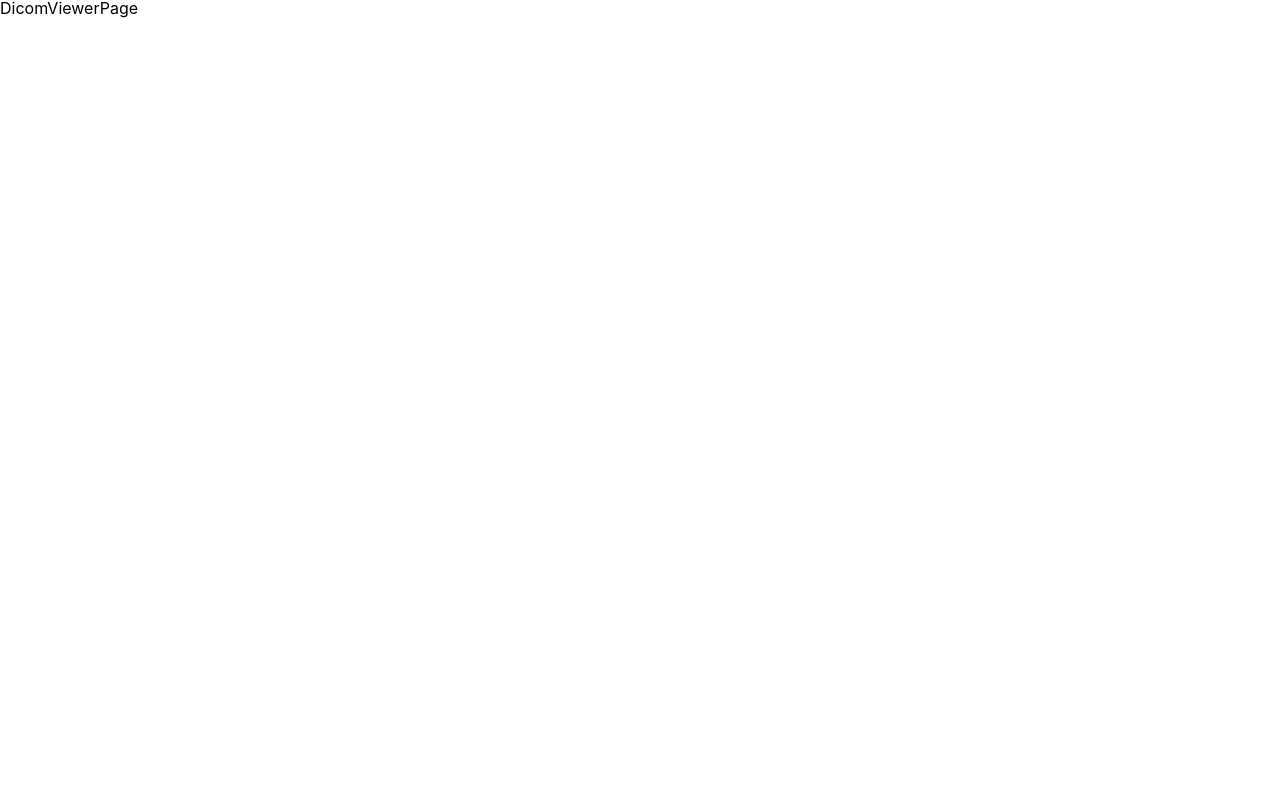
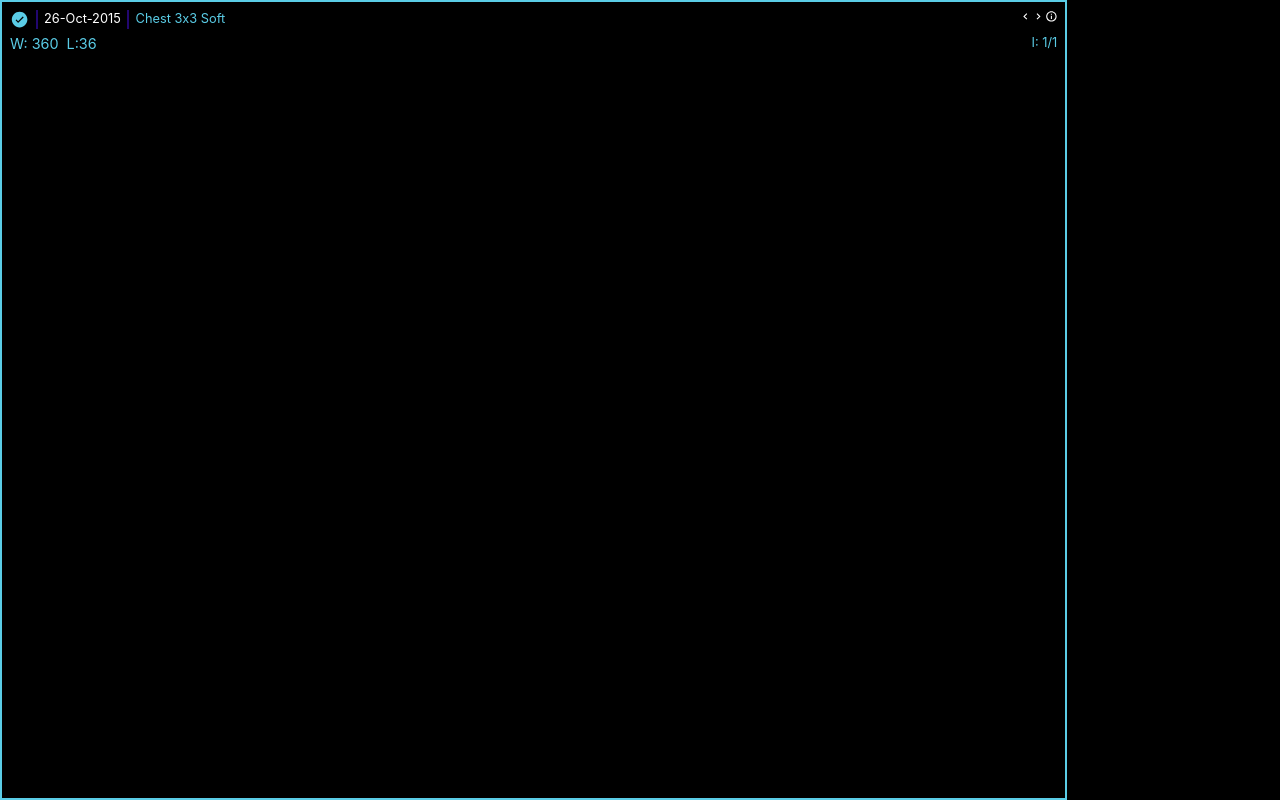
Before and after one commit to haticesaike/dicomViewer, a React (Vite) app: page /dicom-viewer/1 in a window 1280 px wide. Built offline with nearby package versions, Linux system fonts and the light colour scheme.

Commit message:
react router used & dicomViewer Header created

```diff
--- a/src/components/imageHeader/ImageHeader.module.css
+++ b/src/components/imageHeader/ImageHeader.module.css
@@ -0,0 +1,60 @@
+.container {
+    display: flex;
+    justify-content: space-between;
+    align-items: center;
+    padding: 0.5rem;
+    height: 100%;
+    width: 100%;
+    color: var(--white);
+    font-size: 0.8rem;
+}
+
+.row {
+    display: flex;
+    width: 100%;
+    flex-direction: column;
+    gap: 0.5rem;
+}
+
+.infoContainer {
+    display: flex;
+    justify-content: space-between;
+}
+
+.info {
+    display: flex;
+    align-items: center;
+    gap: 0.4rem;
+}
+
+.info div:last-child {
+    color: var(--blue-lighter);
+}
+
+.CheckmarkIcon {
+    color: var(--blue-lighter);
+    font-size: 1.2rem;
+}
+
+.verticalLine {
+    border-left: 2px solid var(--indigo-purple);
+    height: 1.2rem;
+}
+
+
+.dicomInfo {
+    display: flex;
+    justify-content: space-between;
+    color: var(--blue-lighter);
+
+}
+
+.dicomWindow {
+    font-size: 0.9rem;
+    display: flex;
+    gap: 0.5rem;
+}
+
+.icon {
+    cursor: pointer;
+}
--- a/src/components/imageHeader/ImageHeader.tsx
+++ b/src/components/imageHeader/ImageHeader.tsx
@@ -1,7 +1,42 @@
-function ImageHeader() {
+import React from 'react';
+import styles from './ImageHeader.module.css';
+import {IoIosCheckmarkCircle} from "react-icons/io";
+import {MdOutlineKeyboardArrowLeft, MdOutlineKeyboardArrowRight} from "react-icons/md";
+import {IoMdInformationCircleOutline} from "react-icons/io";
+
+
+const ImageHeader: React.FC = () => {
+
     return (
-        <div>ImageHeader</div>
-    );
-}
+        <div className={styles.container}>
+            <div className={styles.row}>
+                <div className={styles.infoContainer}>
+                    <div className={styles.info}>
+                        <IoIosCheckmarkCircle className={styles.CheckmarkIcon}/>
+                        <div className={styles.verticalLine}></div>
+                        <div>26-Oct-2015</div>
+                        <div className={styles.verticalLine}></div>
+                        <div>Chest 3x3 Soft</div>
+                    </div>
+                    <div className={styles.icons}>
+                        <MdOutlineKeyboardArrowLeft className={styles.icon}/>
+                        <MdOutlineKeyboardArrowRight className={styles.icon}/>
+                        <IoMdInformationCircleOutline className={styles.icon}/>
 
-export default ImageHeader;
+
+                    </div>
+                </div>
+                <div className={styles.dicomInfo}>
+                    <div className={styles.dicomWindow}>
+                        <div className={styles.windowWith}>W: 360</div>
+                        <div className={styles.windowLevel}>L:36</div>
+                    </div>
+                    <div className={styles.dicomInstance}>I: 1/1</div>
+                </div>
+            </div>
+
+        </div>
+    )
+};
+
+export default ImageHeader
--- a/src/components/studyItem/StudyItem.tsx
+++ b/src/components/studyItem/StudyItem.tsx
@@ -3,6 +3,7 @@ import {Button} from '@mantine/core';
 import {FaArrowRight} from 'react-icons/fa';
 import styles from './StudyItem.module.css';
 import {mockPatientData} from '../../data/MockData.tsx';
+import {useNavigate} from 'react-router-dom';
 
 
 interface StudyItemProps {
@@ -10,6 +11,8 @@ interface StudyItemProps {
 }
 
 const StudyItem: React.FC<StudyItemProps> = ({patientId}) => {
+    const navigate = useNavigate();
+
     const selectedPatient = useMemo(() => {
         return mockPatientData.find(patient => patient.id === patientId);
     }, [patientId]);
@@ -22,6 +25,7 @@ const StudyItem: React.FC<StudyItemProps> = ({patientId}) => {
                 {/*BASIC VIEWER BUTTON*/}
                 <Button
                     className={styles.button}
+                    onClick={() => navigate('/dicom-viewer/' + selectedPatient?.id)}
                     component="a"
                     target="_blank"
                     rel="noopener noreferrer"
@@ -52,7 +56,6 @@ const StudyItem: React.FC<StudyItemProps> = ({patientId}) => {
                     component="a"
                     target="_blank"
                     rel="noopener noreferrer"
-
                     styles={() => ({
                         root: {
                             backgroundColor: 'var(--blue-lighter)',
--- a/src/components/toolsPanel/ToolsPanel.tsx
+++ b/src/components/toolsPanel/ToolsPanel.tsx
@@ -1,7 +1,13 @@
-function ToolsPanel() {
+import React from 'react';
+import styles from './ToolsPanel.module.css';
+
+const ToolsPanel: React.FC = () => {
+
     return (
-        <div>ToolsPanel</div>
-    );
-}
+        <div className={styles.container}>
 
-export default ToolsPanel;
+        </div>
+    )
+};
+
+export default ToolsPanel
--- a/src/pages/dicomViewerPage/DicomViewerPage.module.css
+++ b/src/pages/dicomViewerPage/DicomViewerPage.module.css
@@ -0,0 +1,28 @@
+.container {
+    display: flex;
+    height: 100vh;
+    width: 100%;
+}
+
+.dicomViewer {
+    display: flex;
+    flex-direction: column;
+    flex: 5;
+    background-color: var(--black);
+    border: 2px solid var(--blue-lighter);
+}
+
+.header {
+    flex: 1;
+    background-color: var(--black);
+}
+
+.dicomImage {
+    flex: 14;
+    background-color: var(--black);
+}
+
+.panel {
+    flex: 1;
+    background-color: var(--black);
+}
--- a/src/pages/dicomViewerPage/DicomViewerPage.tsx
+++ b/src/pages/dicomViewerPage/DicomViewerPage.tsx
@@ -1,7 +1,23 @@
-function DicomViewerPage() {
+import React from 'react';
+import styles from './DicomViewerPage.module.css';
+import ImageHeader from "../../components/imageHeader/ImageHeader.tsx";
+import ToolsPanel from "../../components/toolsPanel/ToolsPanel.tsx";
+
+const DicomViewerPage: React.FC = () => {
+
     return (
-        <div>DicomViewerPage</div>
-    );
-}
+        <div className={styles.container}>
+            <div className={styles.dicomViewer}>
+                <div className={styles.header}>
+                    <ImageHeader/>
+                </div>
+                <div className={styles.dicomImage}>
+                </div>
+            </div>
+            <div className={styles.panel}><ToolsPanel/>
+            </div>
+        </div>
+    )
+};
 
-export default DicomViewerPage;
+export default DicomViewerPage
```
